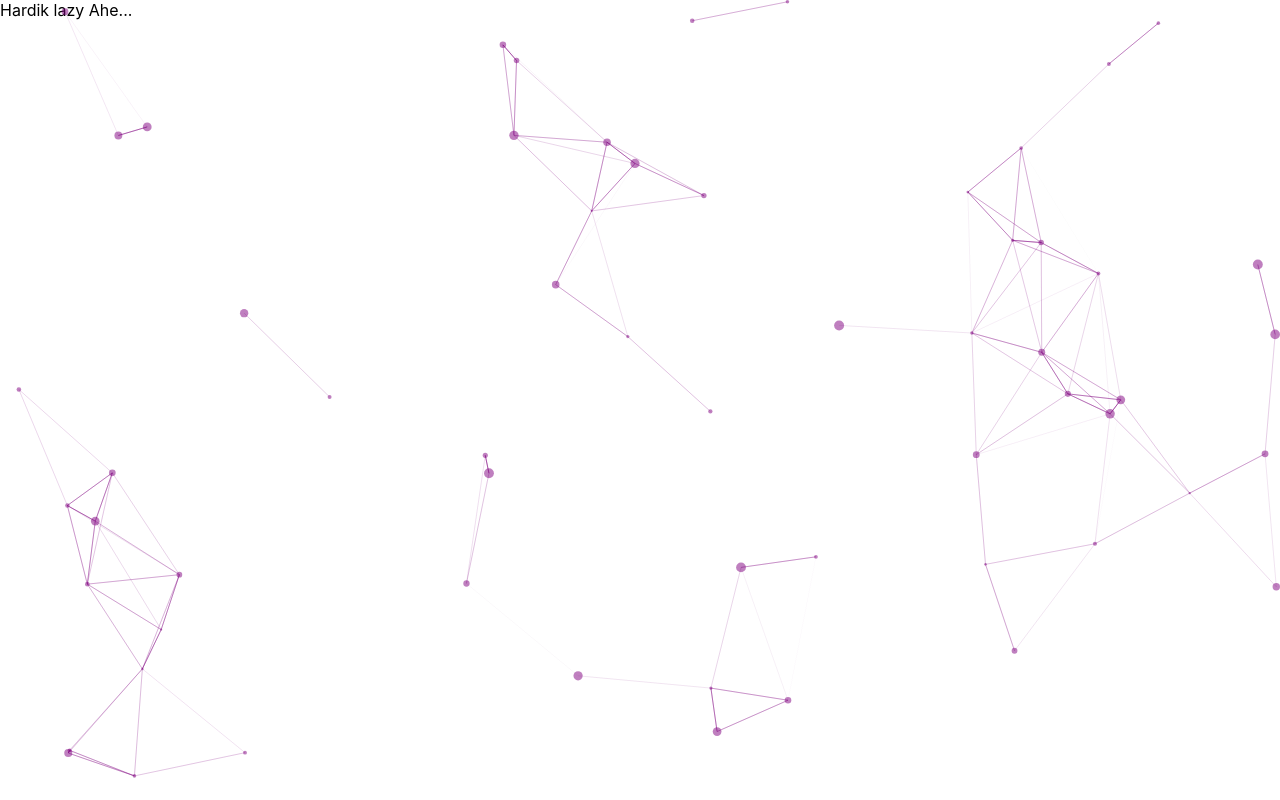
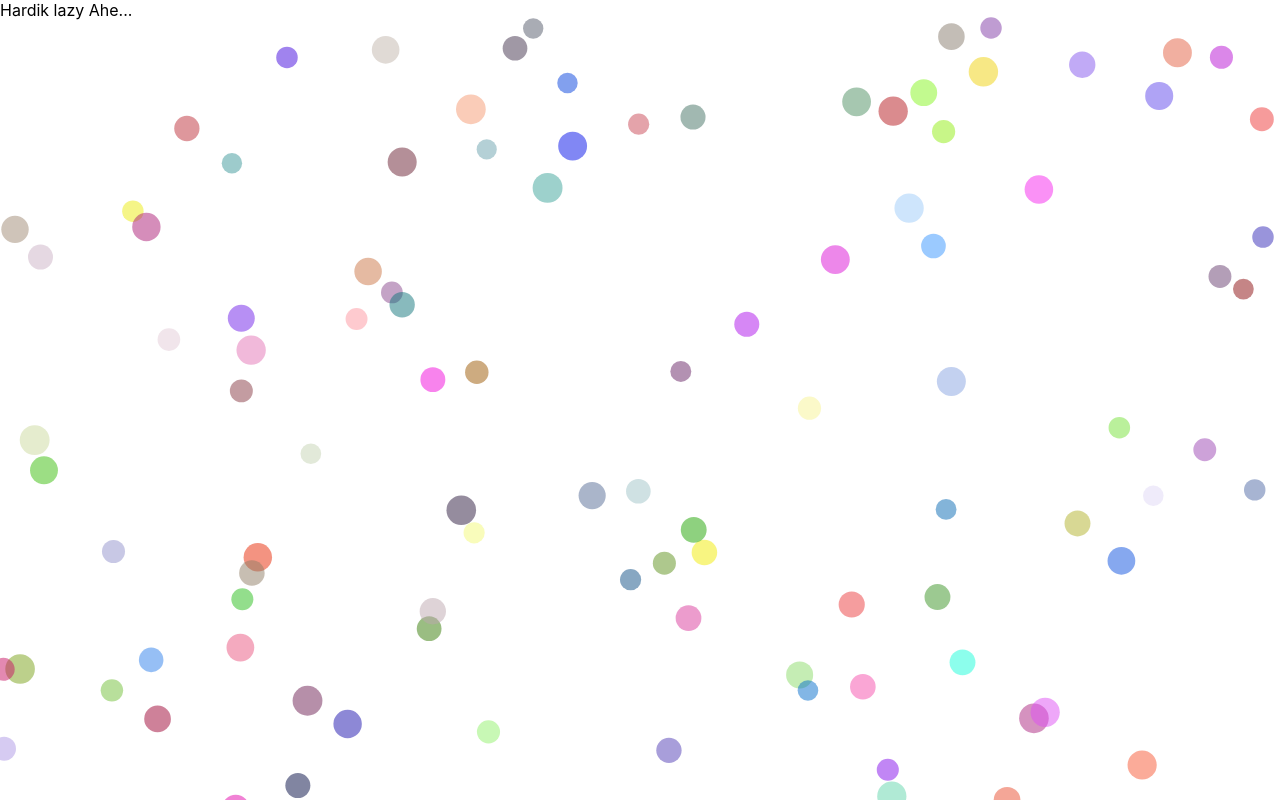
Before and after one commit to mehardiknaik/greeting, a Next.js app: page /Hardik in a window 1280 px wide. Built offline with nearby package versions, Linux system fonts and the light colour scheme.

Commit message:
Update Particle.jsx

```diff
--- a/Components/Particle.jsx
+++ b/Components/Particle.jsx
@@ -21,27 +21,60 @@ function Particle() {
       init={particlesInit}
       loaded={particlesLoaded}
       options={{
-        background: {
-          color: {
-            value: "transparent",
-          },
+        fullScreen: {
+          enable: true,
+          zIndex: 1,
         },
+        detectRetina: true,
         fpsLimit: 120,
         interactivity: {
           events: {
             onClick: {
               enable: true,
-              //   mode: "push",
+              // mode: "push",
+            },
+            onDiv: {
+              elementId: "repulse-div",
+              enable: false,
+              mode: "repulse",
             },
             onHover: {
               enable: true,
-              mode: "repulse",
+              mode: "connect",
+              parallax: {
+                enable: false,
+                force: 60,
+                smooth: 10,
+              },
             },
             resize: true,
           },
           modes: {
+            bubble: {
+              distance: 400,
+              duration: 2,
+              opacity: 0.8,
+              size: 3,
+              speed: 3,
+            },
+            connect: {
+              distance: 80,
+              lineLinked: {
+                opacity: 0.5,
+              },
+              radius: 60,
+            },
+            grab: {
+              distance: 400,
+              lineLinked: {
+                opacity: 1,
+              },
+            },
             push: {
               quantity: 4,
+            },
+            remove: {
+              quantity: 2,
             },
             repulse: {
               distance: 200,
@@ -51,26 +84,31 @@ function Particle() {
         },
         particles: {
           color: {
-            value: "#800080",
+            value: "random",
           },
-          links: {
-            color: "#800080",
+          lineLinked: {
+            blink: false,
+            color: "#ffffff",
+            consent: false,
             distance: 150,
-            enable: true,
-            opacity: 0.5,
+            enable: false,
+            opacity: 0.4,
             width: 1,
           },
-          collisions: {
-            enable: true,
-          },
           move: {
+            attract: {
+              enable: false,
+              rotate: {
+                x: 600,
+                y: 1200,
+              },
+            },
+            bounce: false,
             direction: "none",
             enable: true,
-            outModes: {
-              default: "bounce",
-            },
+            outMode: "out",
             random: false,
-            speed: 4,
+            speed: 6,
             straight: false,
           },
           number: {
@@ -78,19 +116,49 @@ function Particle() {
               enable: true,
               area: 800,
             },
-            value: 50,
+            limit: 500,
+            value: 90,
           },
           opacity: {
+            animation: {
+              enable: false,
+              minimumValue: 0.1,
+              speed: 1,
+              sync: false,
+            },
+            random: false,
             value: 0.5,
           },
           shape: {
             type: "circle",
           },
           size: {
-            value: { min: 1, max: 5 },
+            animation: {
+              enable: false,
+              minimumValue: 0.1,
+              speed: 40,
+              sync: false,
+            },
+            random: {
+              enable: true,
+              minimumValue: 10,
+            },
+            value: 15,
           },
         },
-        detectRetina: true,
+        polygon: {
+          draw: {
+            enable: false,
+            lineColor: "#ffffff",
+            lineWidth: 0.5,
+          },
+          move: {
+            radius: 10,
+          },
+          scale: 1,
+          type: "none",
+          url: "",
+        },
       }}
     />
   );
```
